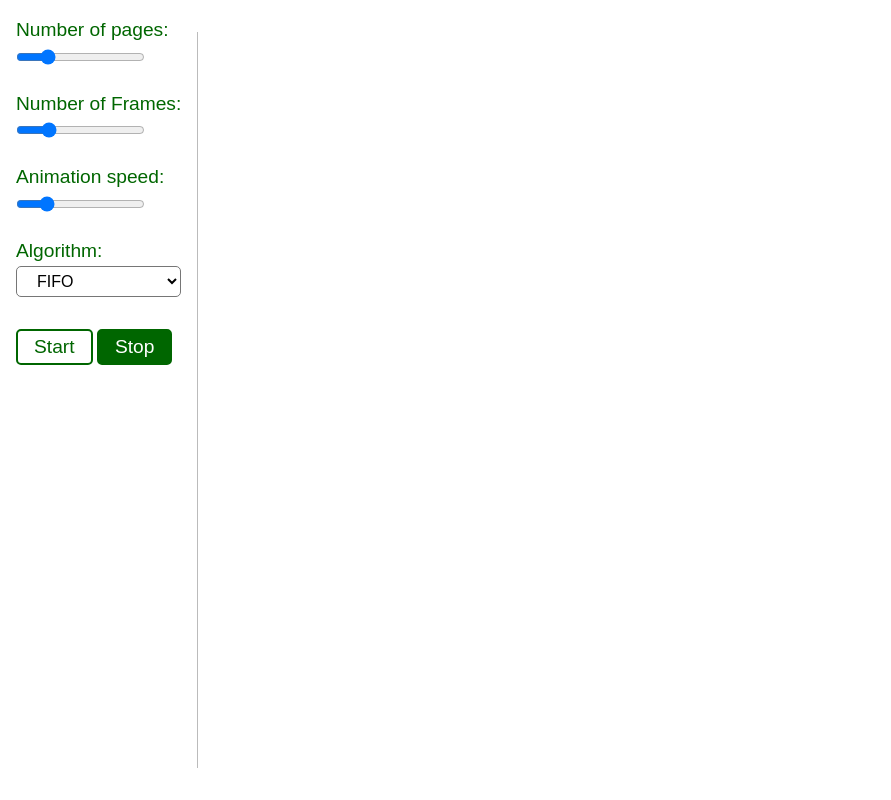
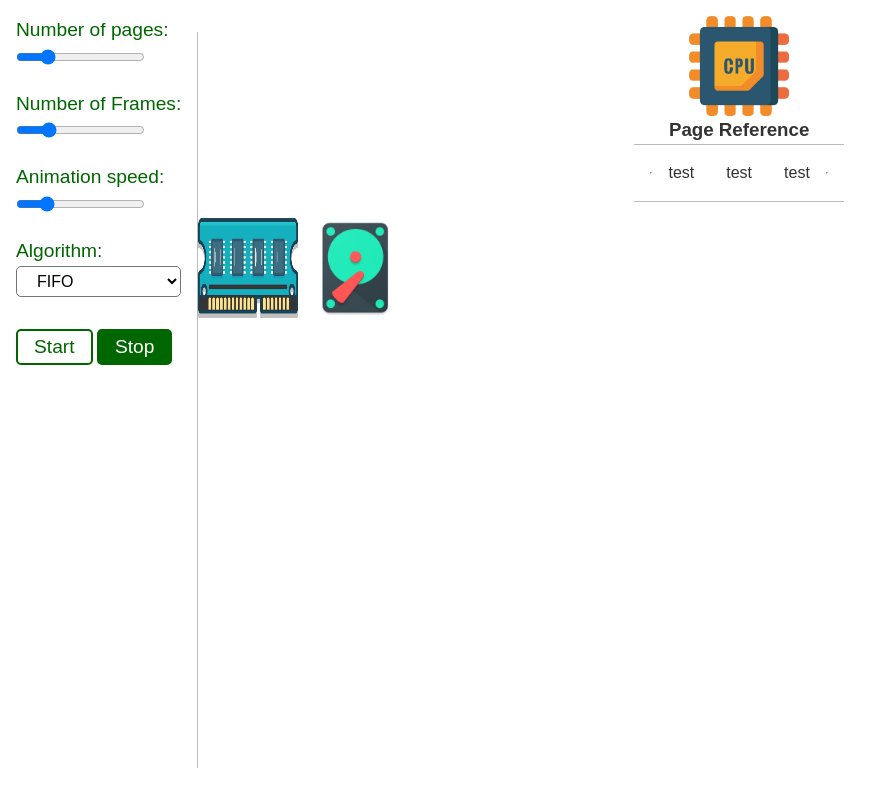
Before and after one commit to Nikitha-ms/paging-simulation, a PHP site: page /simulation.html in a window 1280 px wide. Shown: the whole page, without its empty margins (0-891 px from the left). Run offline with PHP 8.4, Linux system fonts and the light colour scheme.

Commit message:
added main data (incomplete) and styled (incomplete)

```diff
--- a/css/sim.css
+++ b/css/sim.css
@@ -92,3 +92,33 @@ li:hover {
   border-left: 1px solid #bbb;
   margin: 2rem 0;
 }
+
+.icon {
+  height: 100px;
+  width: 100px;
+}
+
+main {
+  flex: 1 1 auto;
+}
+
+.top {
+  display: flex;
+  flex-direction: column;
+  justify-content: center;
+  align-items: center;
+  margin: 1rem;
+}
+
+.queue {
+  display: flex;
+  justify-content: center;
+  align-items: center;
+  border-top: 1px solid #bbb;
+  border-bottom: 1px solid #bbb;
+  padding: 1rem;
+}
+
+.queue-list {
+  margin: 0 1rem;
+}
--- a/simulation.html
+++ b/simulation.html
@@ -61,7 +61,23 @@
         <button class="control-btn stop" id="stop">Stop</button>
       </nav>
       <div class="dash"></div>
-      <main></main>
+      <main>
+        <div class="top">
+          <img src="./assets/cpu.png" alt="" class="icon" />
+          <h3>Page Reference</h3>
+          <div class="queue">
+            <hr />
+            <div class="queue-list complete">test</div>
+            <div class="queue-list active">test</div>
+            <div class="queue-list queued">test</div>
+            <hr />
+          </div>
+        </div>
+        <div class="bottom">
+          <img src="./assets/ram.png" alt="" class="icon" />
+          <img src="./assets/hdd.jpg" alt="" class="icon" />
+        </div>
+      </main>
     </div>
   </body>
 </html>
```
